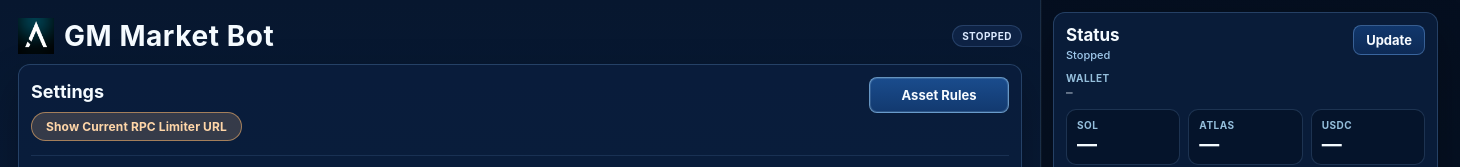
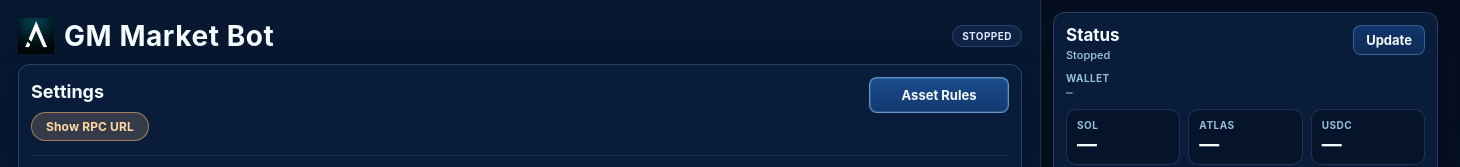
Before and after one commit to aephiaviktor/gm-market-bot, an Electron app: page electron/renderer.html in a window 1460 px wide. Both pictures are taken after a click on the tab "Settings". Shown: the top 167 px of the page. Drawn offline with Linux system fonts and the light colour scheme; no server answers.

Commit message:
Reset RPC URL visibility in settings (GM Market Bot 0.3.19)

```diff
--- a/electron/renderer.html
+++ b/electron/renderer.html
@@ -82,7 +82,7 @@
               <section class="tab-panel" data-panel="setup" role="tabpanel" aria-labelledby="tab-setup">
                 <div class="panel-toolbar">
                   <h2>Settings</h2>
-                  <button id="toggle-sensitive-btn" class="sensitive-toggle" type="button">Show Current RPC Limiter URL</button>
+                  <button id="toggle-sensitive-btn" class="sensitive-toggle" type="button">Show RPC URL</button>
                 </div>
 
                 <div class="setup-scroll">
--- a/electron/renderer.js
+++ b/electron/renderer.js
@@ -203,11 +203,14 @@ function maybeCheckForUpdatesAfterCycle(snapshot) {
 function setSensitiveVisible(visible) {
   sensitiveVisible = visible;
   form.classList.toggle('sensitive-hidden', !visible);
-  toggleSensitiveBtn.textContent = visible ? 'Hide Current RPC Limiter URL' : 'Show Current RPC Limiter URL';
+  toggleSensitiveBtn.textContent = visible ? 'Hide RPC URL' : 'Show RPC URL';
 }
 
 function setActiveTab(tabName) {
   const nextTab = tabName === 'setup' ? 'setup' : 'asset-rules';
+  if (nextTab === 'setup') {
+    setSensitiveVisible(false);
+  }
   for (const button of tabButtons) {
     button.classList.toggle('active', nextTab === 'setup');
     button.setAttribute('aria-selected', String(nextTab === 'setup'));
--- a/package.json
+++ b/package.json
@@ -1,6 +1,6 @@
 {
   "name": "gm-market-bot",
-  "version": "0.3.18",
+  "version": "0.3.19",
   "description": "",
   "main": "electron/main.js",
   "scripts": {
```
Also changed, not shown: test/secret-storage-policy.test.js (+2 -1 lines), 1 other file.
